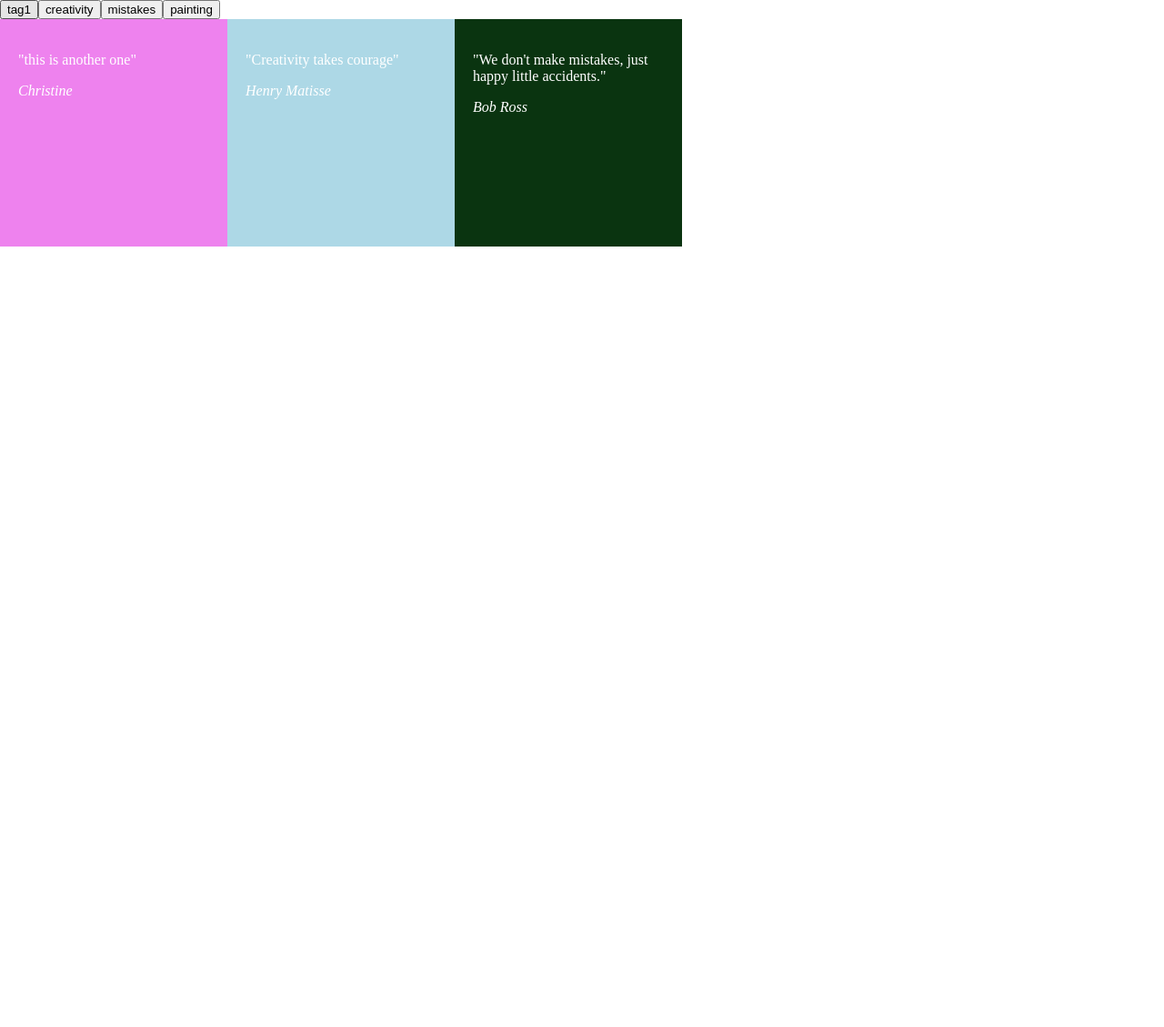
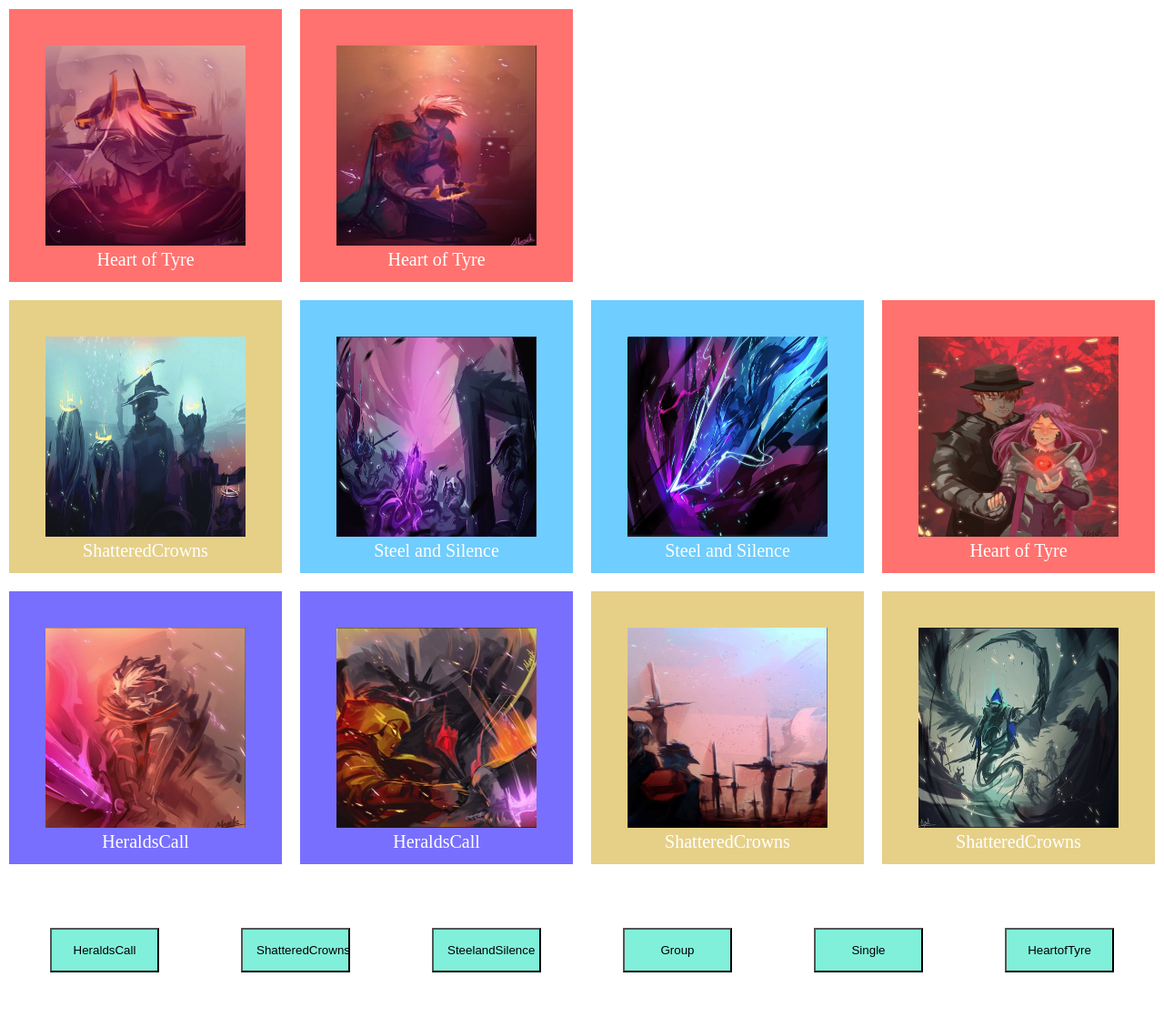
Before and after one commit to Barcuh/NMED3720AExercise3, a plain HTML site: page index.html in a window 1280 px wide. Shown: the whole page at 91% size. Before the commit the page ends 800 px from the top, so only its background shows below. Drawn offline with nearby package versions, Linux system fonts and the light colour scheme.

Commit message:
second commit

```diff
--- a/css/style.css
+++ b/css/style.css
@@ -1,22 +1,52 @@
 * {
     box-sizing: border-box;
 }
-html,body {
+
+html,
+body {
     min-height: 100vh;
     margin: 0;
 }
+
 img {
-	max-width: 100%;
+    width: 100%;
+    height: 100%;
 }
 
-.quotes {
+.images {
     color: white;
     display: flex;
+    flex-wrap: wrap-reverse;
 }
+
 div > div {
-	width: 250px;
-	height: 250px;
-	padding: 20px;
+    margin: 10px;
+    width: 300px;
+    height: 300px;
+    padding: 40px;
+    text-align: center;
+}
+
+p {
+    margin: auto;
+    font-size: 20px;
+}
+
+.buttons {
+    display: flex;
+    justify-content: space-around;
+    flex-wrap: wrap-reverse;
+    padding: 50px 10px;
+}
+
+button {
+    padding: 15px;
+    margin: 10px;
+    width: 120px;
+    background-color: #81F0DA;
+    color: #000;
+    display: flex;
+    justify-content: space-around;
 }
 
 .active {
--- a/index.html
+++ b/index.html
@@ -1,15 +1,17 @@
 <!doctype html>
 <html>
 <head>
-	<title>JavaScript Objects</title>
-	<meta charset="UTF-8">
-	<link rel='stylesheet' href="css/style.css">
+    <title>JavaScript Objects</title>
+    <meta charset="UTF-8">
+    <link rel='stylesheet' href="css/style.css">
 </head>
+
 <body>
-	<div class="buttons"></div>
-	<div class="quotes"></div>
-
-	<script src="https://code.jquery.com/jquery-3.5.1.min.js"></script>
-	<script src='js/scripts.js'></script>
+    <div class="images"></div>
+    <div class="quotes"></div>
+    <div class="buttons"></div>
+    <script src="https://code.jquery.com/jquery-3.5.1.min.js"></script>
+<!--    <script src='js/scripts.js'></script>-->
+    <script src='js/script.js'></script>
 </body>
 </html>
--- /dev/null
+++ b/js/script.js
@@ -0,0 +1,68 @@
+function Image(image, quote, tags, color) {
+    this.imageItem = image;
+    this.quoteItem = quote;
+    this.tags = tags;
+    this.color = color;
+
+    this.display = function () {
+        var container = $("<div>");
+        this.tags.forEach(function (tag) {
+            container.addClass(tag);
+        })
+
+        container.css("background", this.color);
+        container.addClass("image");
+
+        var quoteString = "";
+        var imageString = "";
+        imageString += "<img src=" + this.imageItem + ">";
+        imageString += "<p>" + this.quoteItem + "</p>";
+
+        container.html(imageString);
+
+        $(".images").prepend(container);
+    }
+}
+//"images/bulldog.jpg"
+//"images/chowchow.jpg"
+
+var images = [
+	new Image("images/hot1.jpg", "Heart of Tyre", ["HeartofTyre", "Single"], "#ff726f"),
+	new Image("images/hot2.jpg", "Heart of Tyre", ["HeartofTyre", "Single"], "#ff726f"),
+	new Image("images/hot3.jpg", "Heart of Tyre", ["HeartofTyre", "Group"], "#ff726f"),
+    new Image("images/sas1.jpg", "Steel and Silence", ["SteelandSilence", "Single"], "#6fcdff"),
+    new Image("images/sas2.jpg", "Steel and Silence", ["SteelandSilence", "Group"], "#6fcdff"),
+    new Image("images/sc1.jpg", "ShatteredCrowns", ["ShatteredCrowns", "Group"], "#e6d088"),
+    new Image("images/sc2.jpg", "ShatteredCrowns", ["ShatteredCrowns", "Group"], "#e6d088"),
+    new Image("images/sc3.jpg", "ShatteredCrowns", ["ShatteredCrowns", "Group"], "#e6d088"),
+    new Image("images/hc1.jpg", "HeraldsCall", ["HeraldsCall", "Group"], "#786fff"),
+    new Image("images/hc2.jpg", "HeraldsCall", ["HeraldsCall", "Single"], "#786fff")
+]
+
+//global taglist
+var tagList = [];
+
+images.forEach(function (image) {
+    image.display();
+    image.tags.forEach(function (tag) {
+        // check to see if tag has been added to taglist
+        if (!tagList.includes(tag)) {
+            // if it isnt added, add it
+            tagList.push(tag);
+            // and also make a button for it.
+            $(".buttons").prepend("<button class='filter' id='" + tag + "'>" + tag + "</button>");
+        }
+    })
+})
+console.log(tagList);
+
+$(".filter").on("click", function () {
+    var tag = $(this).attr("id");
+    console.log(tag);
+
+    $(".image").not("." + tag).hide();
+    $("." + tag).fadeIn();
+
+    $(".filter").removeClass("active");
+    $(this).addClass("active");
+})
--- a/js/scripts.js
+++ /dev/null
@@ -1,77 +0,0 @@
-//Content/Functionality
-//
-//Collect at least 10 images by known artists/photographers (they can be your own) that have a theme in common.
-//The site should display the images, the image titles, and 1 - 3 image tags for each.
-//The user should be able to click on buttons to see all images with a particular tag.
-//
-//
-//Code
-//
-//Use JavaScript object constructors and methods to manage the data connected to each image.
-//Use CSS to control the appearance of the images.
-//Populate the page with the images by modifying the DOM to insert the image data.
-//
-//
-//Git
-//
-//Use version control to save key stages of your project.
-//Make at least 3 commits
-//Activate a GitHub page for your project.
-
-function Quote(quoteText, author, tags, color) {
-	this.quote = quoteText;
-	this.author = author;
-	this.tags = tags;
-	this.color = color;
-	this.display = function() {
-
-		var container = $("<div>")
-		this.tags.forEach(function(tag){
-			container.addClass(tag);
-		})
-		container.css("background", this.color)
-		container.addClass("quote")
-
-		var quoteString = "";
-		quoteString += "<p>" + this.quote + "</p>";
-		quoteString += "<cite>" + this.author + "</cite";
-
-		container.html(quoteString)
-		$(".quotes").prepend(container)
-	}
-}
-
-var quotes = [
-	new Quote('"We don\'t make mistakes, just happy little accidents."', "Bob Ross", ["painting", "mistakes"], "#0a3410"),
-	new Quote('"Creativity takes courage"', "Henry Matisse", ["painting", "creativity"], "lightblue"),
-	new Quote('"this is another one"', "Christine", ["tag1"], "violet")
-]
-
-//global taglist
-var tagList = []
-
-quotes.forEach(function(quote){
-	quote.display();
-	quote.tags.forEach(function(tag){
-		// check to see if tag has been added to taglist
-		if(!tagList.includes(tag)) {
-			// if it isnt added, add it
-			tagList.push(tag);
-			// and also make a button for it.
-			$(".buttons").prepend("<button class='filter' id='" + tag + "'>" + tag + "</button>")
-		}
-	})
-})
-console.log(tagList)
-
-$(".filter").on("click", function() {
-	var tag = $(this).attr("id");
-	console.log(tag)
-
-	$(".quote").not("." + tag).hide();
-	$("." + tag).fadeIn();
-
-	$(".filter").removeClass("active")
-	$(this).addClass("active")
-
-})
```
Also changed, not shown: images/hc1.jpg (added), images/hc2.jpg (added), images/hot1.jpg (added), images/hot2.jpg (added), images/hot3.jpg (added), images/sas1.jpg (added), images/sas2.jpg (added), images/sc1.jpg (added), images/sc2.jpg (added), images/sc3.jpg (added). Lines whose indentation alone changed are shown as unchanged.
